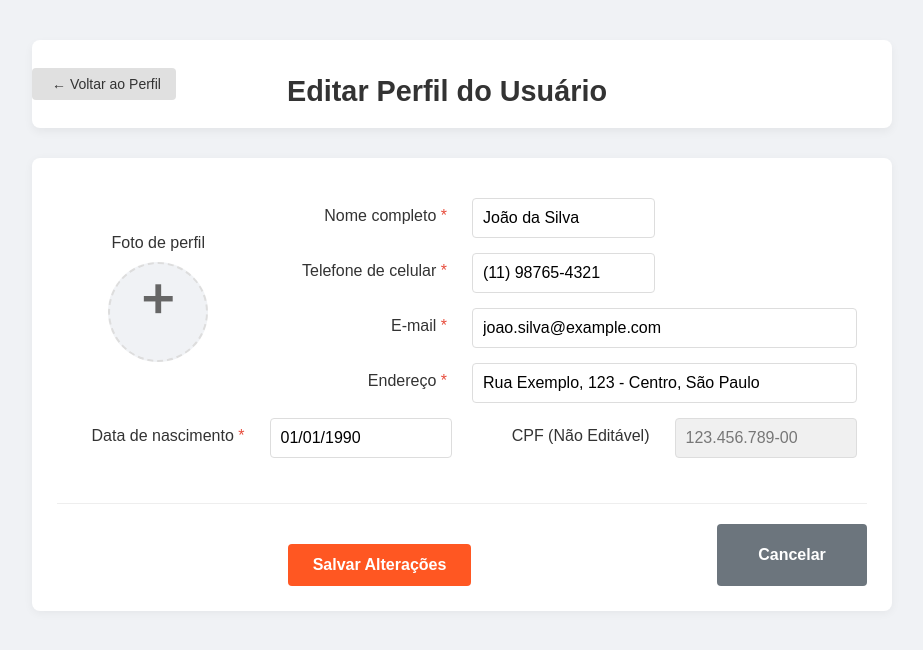
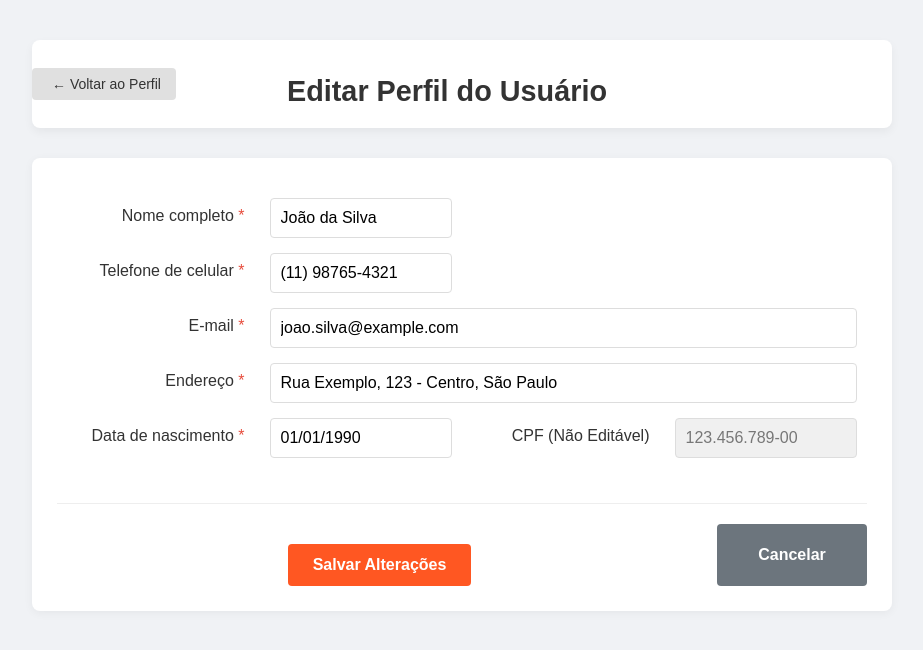
Before and after one commit to CauaConceicao20/GoFood-Delivery-Final, a React (Create React App) app in the folder src/front-end/: page /EdicaoUsuario in a window 1280 px wide. Shown: the top 650 px of the page, without its empty margins (178-1101 px from the left). Built offline with nearby package versions, Linux system fonts and the light colour scheme.

Commit message:
pequenas modificacoes

```diff
--- a/src/front-end/src/App.js
+++ b/src/front-end/src/App.js
@@ -1,6 +1,6 @@
 import { Routes, Route } from 'react-router-dom';
 import Login from './telas/login/Login';
-import Cadastro from './telas/cadastro/Cadastro.jsx';
+import Cadastro from './telas/cadastro/Cadastro';
 import LoginRestaurante from './telas/restaurante/login/LoginRestaurante';
 import CadastroRestaurante from './telas/restaurante/cadastro/CadastroRestaurante';
 import MainMenu from './telas/main_menu/MainMenu';
--- a/src/front-end/src/components/header/Header.jsx
+++ b/src/front-end/src/components/header/Header.jsx
@@ -11,7 +11,7 @@ import IconConta from '../../assets/icon-conta.png';
 
 const Header = ({ toggleAddressModal }) => {
   const [showMenu, setShowMenu] = useState(false);
-  const [estadoDoUsuario, setEstadoDoUsuario] = useState(0);
+  const [estadoDoUsuario, setEstadoDoUsuario] = useState(1);
   const [cep, setCep] = useState('');
 
   const handlePerfilClick = (event) => {
@@ -36,7 +36,6 @@ const Header = ({ toggleAddressModal }) => {
     if (estadoDoUsuario === 1) {
       return (
         <ul>
-          <li><Link to="/pedidos">Pedidos</Link></li>
           <li><Link to="/perfil">Perfil</Link></li>
           <li><Link to="/configuracoes">Configurações</Link></li>
           <li><Link to="/sobre">Sobre</Link></li>
--- a/src/front-end/src/components/menu_lateral/menuLateral.css
+++ b/src/front-end/src/components/menu_lateral/menuLateral.css
@@ -67,3 +67,9 @@
         min-width: 160px;
     }
 }
+
+@media (max-width: 579px) {
+    .menu-lateral{
+        display: none;
+    }
+}
--- a/src/front-end/src/telas/PerfilUsuario/EdicaoUsuario.jsx
+++ b/src/front-end/src/telas/PerfilUsuario/EdicaoUsuario.jsx
@@ -64,25 +64,9 @@ const EdicaoUsuario = () => {
       <form onSubmit={handleSubmit} className="edit-profile-form">
         <table className="edit-profile-table">
           <tbody>
-            {/* Linha 1: Foto, Nome Completo */}
+            {/* Linha 1: Nome Completo */}
             <tr>
-              <td rowSpan="4" className="photo-cell"> {/* Aumenta rowSpan para 4, para cobrir Nome, Telefone, Email, Endereço */}
-                <label>Foto de perfil</label>
-                <label htmlFor="photo-upload" className="photo-upload-btn">
-                  {userData.foto ? (
-                    <img src={userData.foto} alt="Foto do perfil" className="profile-image" />
-                  ) : (
-                    <span className="plus-icon">+</span>
-                  )}
-                </label>
-                <input
-                  id="photo-upload"
-                  type="file"
-                  accept="image/*"
-                  onChange={handleFileChange}
-                  style={{ display: 'none' }}
-                />
-              </td>
+
               <td className="label-cell">
                 <label htmlFor="nomeCompleto" className="required-field">Nome completo</label>
               </td>
--- a/src/front-end/src/telas/PerfilUsuario/PerfilUsuario.jsx
+++ b/src/front-end/src/telas/PerfilUsuario/PerfilUsuario.jsx
@@ -27,18 +27,8 @@ const PerfilUsuario = () => {
       <div className="profile-form">
         <table className="profile-table">
           <tbody>
-            {/* Linha 1: Foto e Nome Completo */}
+            {/* Linha 1: Nome Completo */}
             <tr>
-              <td rowSpan="4" className="photo-cell"> {/* Aumenta rowSpan para 4, para cobrir Nome, Telefone, Email, Endereço */}
-                <label>Foto de perfil</label>
-                <div className="photo-upload-btn disabled-photo-upload">
-                  {userData.foto ? (
-                    <img src={userData.foto} alt="Foto do perfil" className="profile-image" />
-                  ) : (
-                    <span className="plus-icon"></span>
-                  )}
-                </div>
-              </td>
               <td className="label-cell">
                 <label className="required-field">Nome completo</label>
               </td>
```
